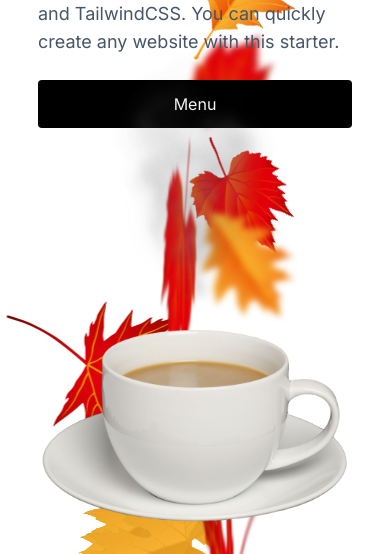
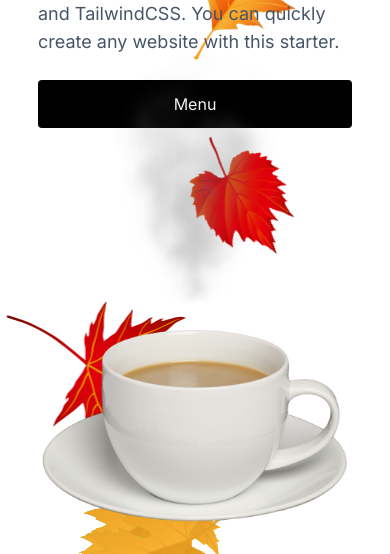
Before and after one commit to phucuong231299/NUBI, an Astro site: page / in a window 390 px wide. Shown: the part 290-844 px from the top of the page. Built offline with nearby package versions, Linux system fonts and the light colour scheme; Astro itself is replaced by a stand-in of ours.

Commit message:
update 3

```diff
--- a/src/components/leaves.astro
+++ b/src/components/leaves.astro
@@ -97,43 +97,15 @@
 	}
     .set2
   {
-    transform: scale(2) rotateY(180deg);
+    transform: scale(2) rotateY(90deg);
     filter: blur(2px);
     z-index: -98;
 	}
   .set3
   {
-    transform: scale(0.8) rotateX(180deg);
+    transform: scale(0.8) rotateX(90deg);
     filter: blur(4px);
     z-index: -97;
 	}
 
-    @media(max-width: 1279px){
-        .set2
-  {
-    transform: scale(2) rotateY(115deg);
-    filter: blur(2px);
-    z-index: -98;
-	}
-  .set3
-  {
-    transform: scale(0.8) rotateX(180deg);
-    filter: blur(4px);
-    z-index: -97;
-	}
-}
-@media(max-width: 700px){
-        .set2
-  {
-    transform: scale(2) rotateY(100deg);
-    filter: blur(2px);
-    z-index: -98;
-	}
-  .set3
-  {
-    transform: scale(0.8) rotateX(180deg);
-    filter: blur(4px);
-    z-index: -97;
-	}
-}
   </style>
```
